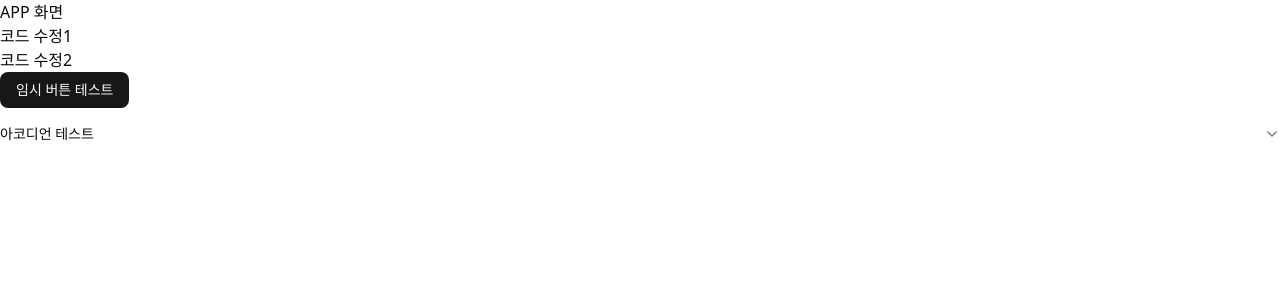
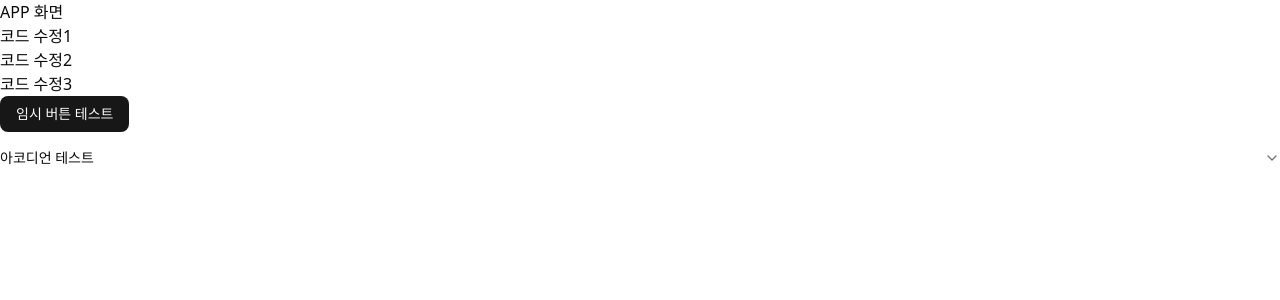
Before and after one commit to hyeonjun-hwang/quiz-dot, a React (Vite) app: page / in a window 1280 px wide. Shown: the top 300 px of the page. Built offline with nearby package versions, Linux system fonts and the light colour scheme.

Commit message:
pr 테스트3

```diff
--- a/src/App.tsx
+++ b/src/App.tsx
@@ -12,6 +12,7 @@ function App() {
       <div>APP 화면</div>
       <p>코드 수정1</p>
       <p>코드 수정2</p>
+      <p>코드 수정3</p>
       <Button>임시 버튼 테스트</Button>
 
       <Accordion type="single" collapsible>
```
Also changed, not shown: 1 other file (tests, documents, lock files or other folders).
